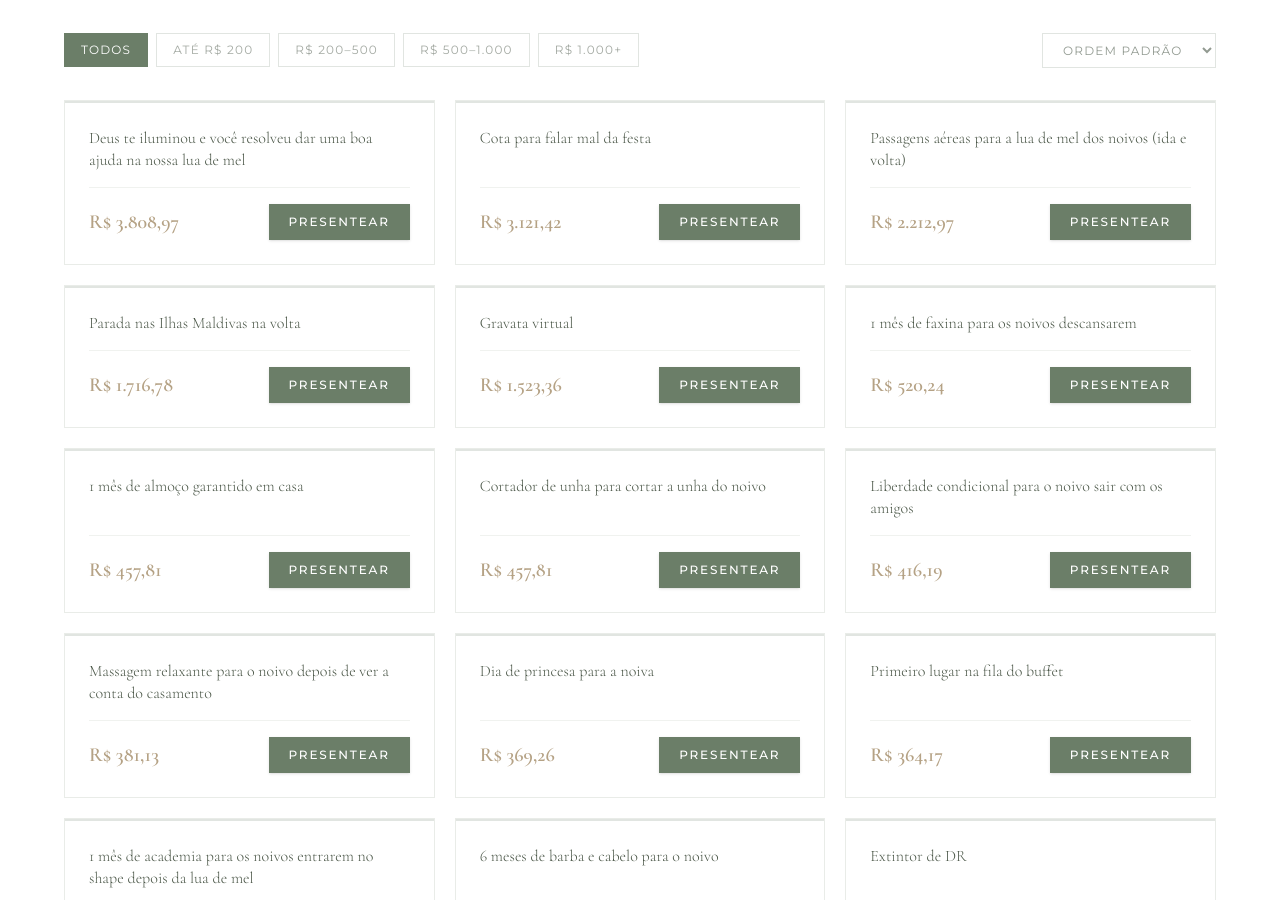
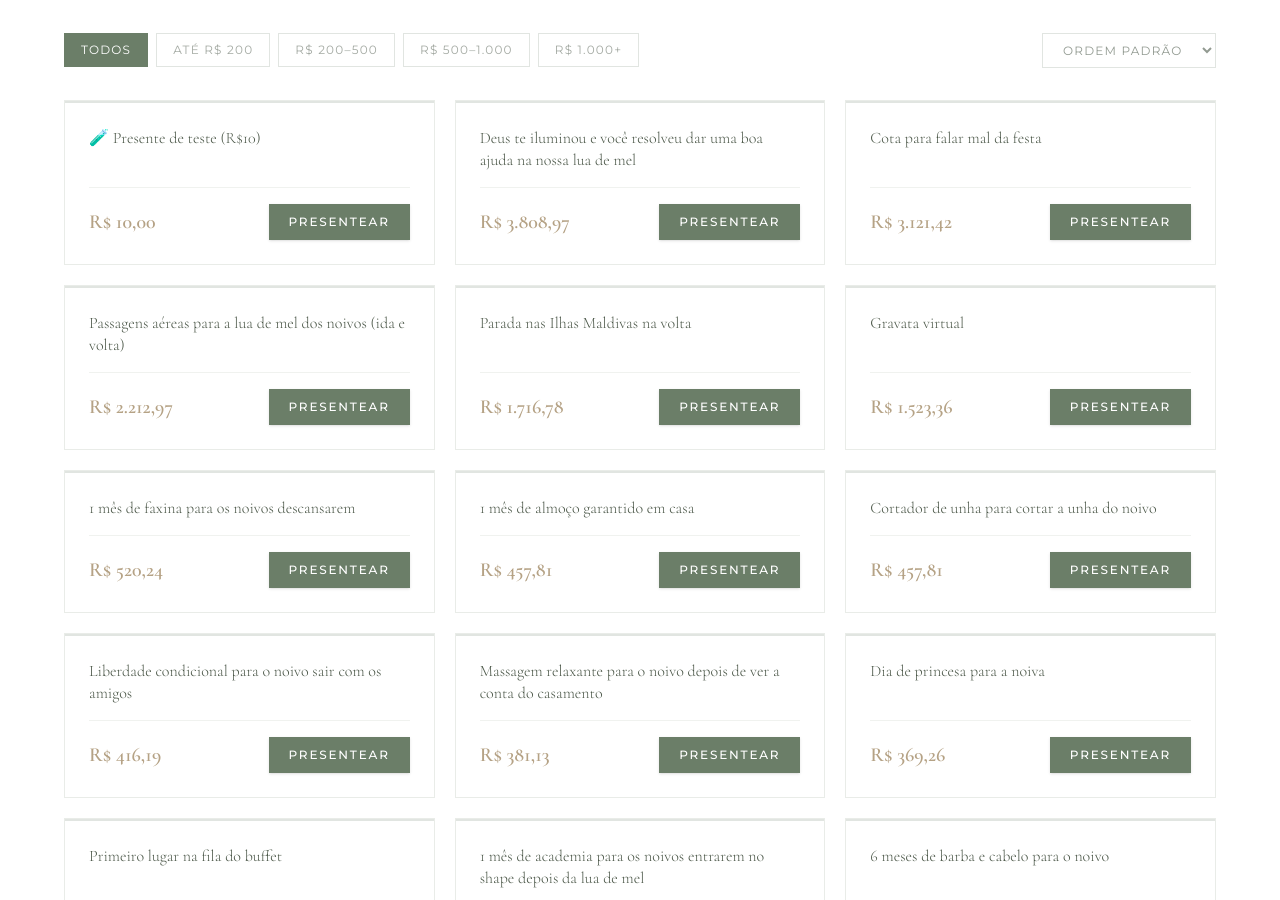
Before and after one commit to 7copass/helena-casamento, a Next.js app: page / in a window 1280 px wide. Shown: the part 3320-4220 px from the top of the page. Built offline with nearby package versions, Linux system fonts and the light colour scheme.

Commit message:
test: add R test gift for payment flow verification

```diff
--- a/src/app/page.tsx
+++ b/src/app/page.tsx
@@ -8,6 +8,7 @@ export const revalidate = 60;
 export default async function Home() {
   // MOCK DATA — Todos os 44 presentes do PRD
   const gifts = [
+    { id: 0, name: '🧪 Presente de teste (R$10)', price: 10.00, category: 'test', active: true, display_order: 0, image_url: null, description: null, created_at: new Date() },
     { id: 1, name: 'Deus te iluminou e você resolveu dar uma boa ajuda na nossa lua de mel', price: 3808.97, category: 'honeymoon', active: true, display_order: 1, image_url: null, description: null, created_at: new Date() },
     { id: 2, name: 'Cota para falar mal da festa', price: 3121.42, category: 'funny', active: true, display_order: 2, image_url: null, description: null, created_at: new Date() },
     { id: 3, name: 'Passagens aéreas para a lua de mel dos noivos (ida e volta)', price: 2212.97, category: 'honeymoon', active: true, display_order: 3, image_url: null, description: null, created_at: new Date() },
```
